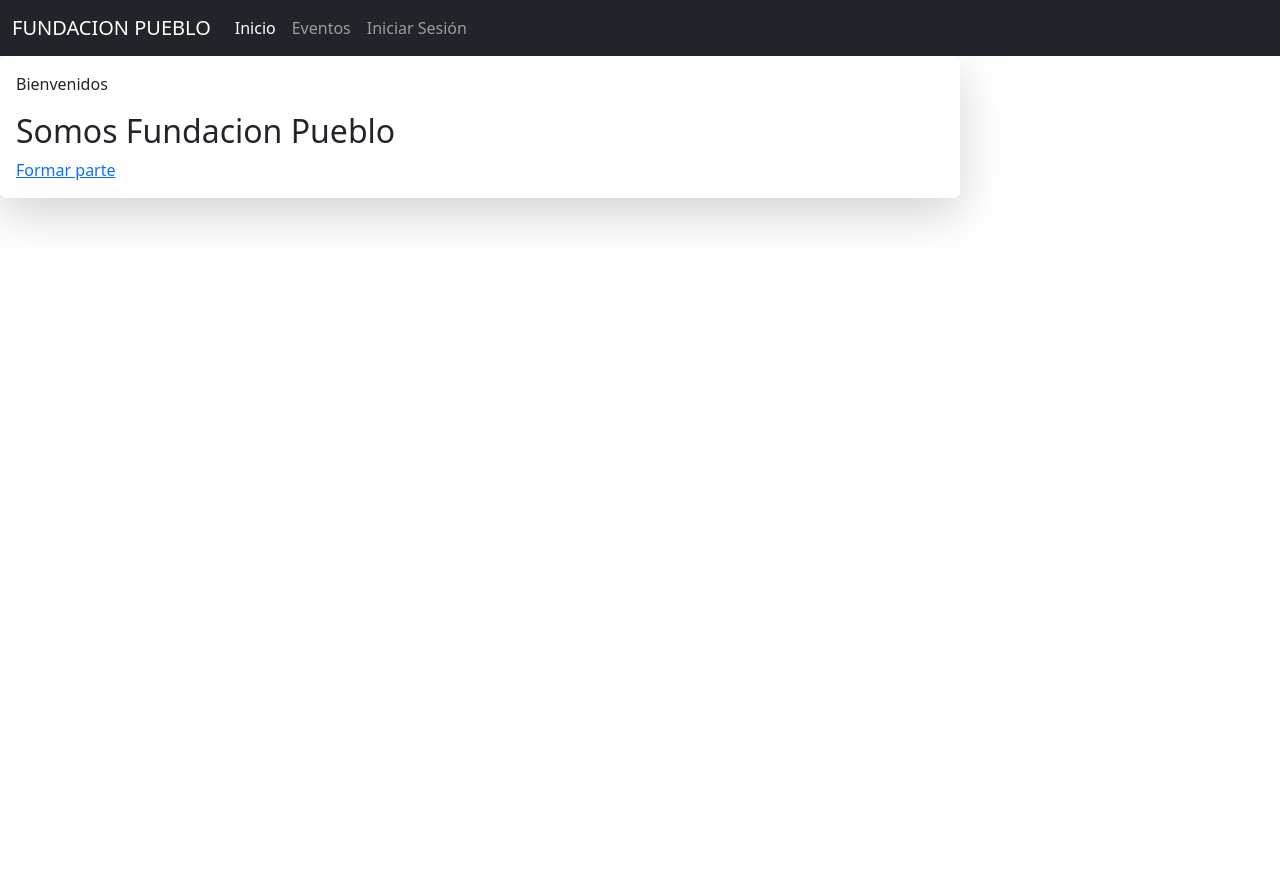
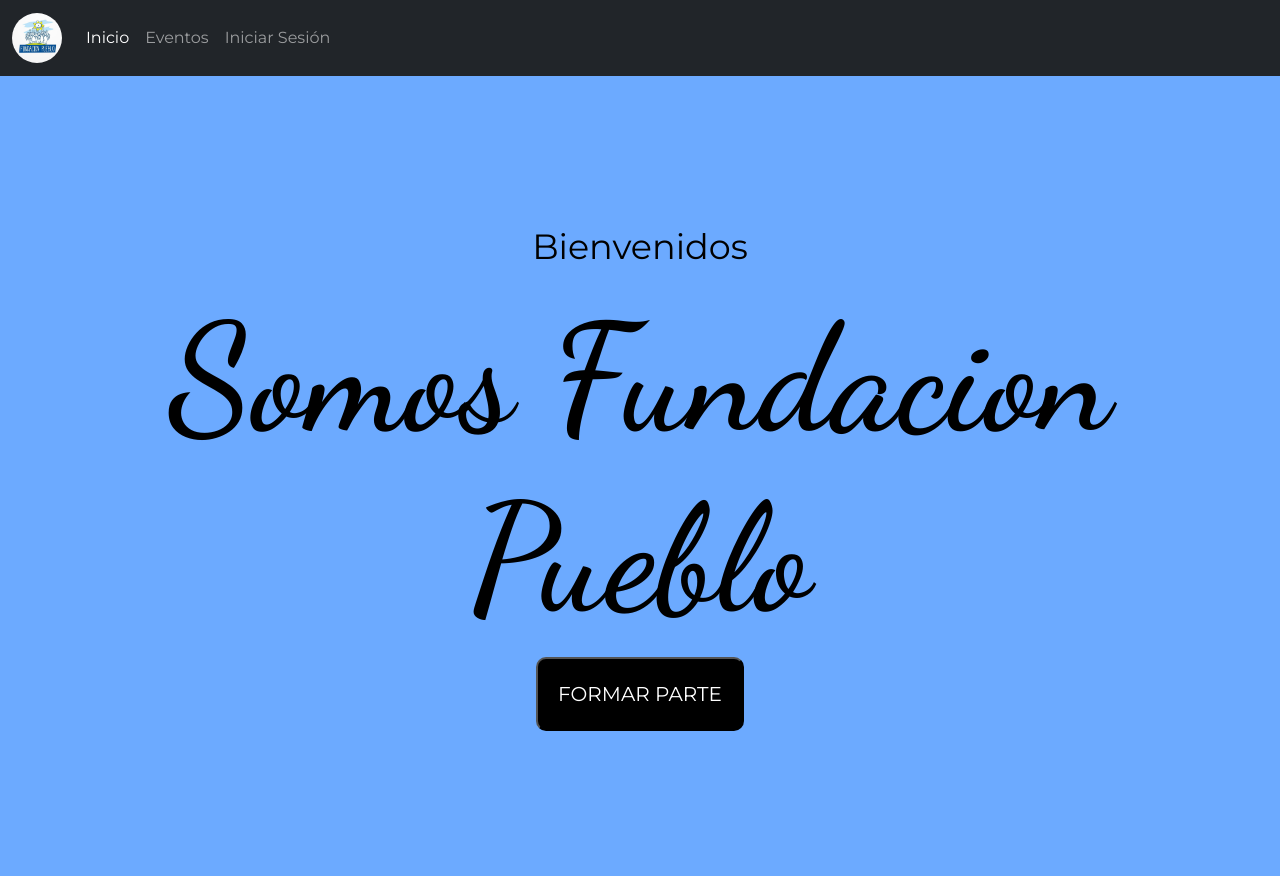
Before and after one commit to tomimartinez28/fundacionPueblo, a Django app: page / in a window 1280 px wide. Before the commit the page ends 227 px from the top, so only its background shows below. Run offline with Django 4.2, Linux system fonts and the light colour scheme; parts of the project's set-up code (start-up, migrations or seed data) failed here and were passed over.

Commit message:
templates

```diff
--- a/src/static/css/styles.css
+++ b/src/static/css/styles.css
@@ -1,5 +1,5 @@
 @import url('https://fonts.googleapis.com/css2?family=Montserrat:ital,wght@0,200;0,400;1,200;1,400&display=swap');
-
+@import url('https://fonts.googleapis.com/css2?family=Dancing+Script:wght@600&display=swap');
 * {
     margin: 0;
     padding: 0;
@@ -7,3 +7,53 @@
     font-family: 'Montserrat';
 
 }
+
+html,
+body {
+    height: 100%;
+}
+
+nav img {
+    width: 50px;
+    height: 50px;
+    border-radius: 40px;
+}
+
+
+/* INDEX STYLES */
+.main-container {
+    background-color: #6CAAFF;
+    height: 100%;
+    display: flex;
+    align-items: center;
+    justify-content: center;
+    text-align: center;
+    color: black;
+}
+
+
+.main-container p{
+    font-size: 35px;
+}
+
+.main-container h1{
+    font-size: 150px;
+    font-weight: bold;
+    font-family: 'Dancing Script', cursive;
+}
+
+.main-container button{
+    border-radius: 10px;
+    font-size: 20px;
+    padding: 20px;
+    background-color: black;
+    color: white;
+}
+.main-container button:hover{
+    background-color: #6CAAFF;
+    color: black;
+}
+.main-container button a{
+    text-decoration: none;
+
+}
--- a/src/templates/base/base.html
+++ b/src/templates/base/base.html
@@ -10,12 +10,13 @@
   <link rel="stylesheet" href="https://cdnjs.cloudflare.com/ajax/libs/font-awesome/6.2.1/css/all.min.css" integrity="sha512-MV7K8+y+gLIBoVD59lQIYicR65iaqukzvf/nwasF0nqhPay5w/9lJmVM2hMDcnK1OnMGCdVK+iQrJ7lzPJQd1w==" crossorigin="anonymous" referrerpolicy="no-referrer" />
   <!-- CSS only -->
 <link href="https://cdn.jsdelivr.net/npm/bootstrap@5.2.3/dist/css/bootstrap.min.css" rel="stylesheet" integrity="sha384-rbsA2VBKQhggwzxH7pPCaAqO46MgnOM80zW1RWuH61DGLwZJEdK2Kadq2F9CUG65" crossorigin="anonymous">
+  <link rel="stylesheet" href="{% static 'css/styles.css' %}">
 </head>
 <body>
 
   <nav class="navbar navbar-expand-lg navbar-dark bg-dark">
     <div class="container-fluid">
-      <a class="navbar-brand" href="#">FUNDACION PUEBLO</a>
+      <a class="navbar-brand" href="{% url 'inicio' %}"><img src=" {% static 'img/logo.jpeg' %} " alt=""></a>
       <button class="navbar-toggler" type="button" data-bs-toggle="collapse" data-bs-target="#navbarNav" aria-controls="navbarNav" aria-expanded="false" aria-label="Toggle navigation">
         <span class="navbar-toggler-icon"></span>
       </button>
@@ -52,15 +53,18 @@
       </div>
     </div>
   </nav>
-  </nav>
 
 
 
 
 
-{% block contenido %}
+<div class="main-container">
+  {% block contenido %}
 
-{% endblock contenido %}
+  {% endblock contenido %}
+
+</div>
+
 
 
 
--- a/src/templates/index.html
+++ b/src/templates/index.html
@@ -4,11 +4,10 @@
 
 {% block contenido %}
 
-
-<div class="w-75 h-75 shadow-lg p-3 mb-5 bg-body rounded">
+<div class="welcome">
     <p class="bienvenida">Bienvenidos</p>
-    <h2>Somos Fundacion Pueblo</h2>
-    <a href="portfolio">Formar parte</a>
+    <h1>Somos Fundacion Pueblo</h2>
+    <a href="portfolio"></a><button>FORMAR PARTE</button></a>
 </div>
 
 {% endblock %}
```
